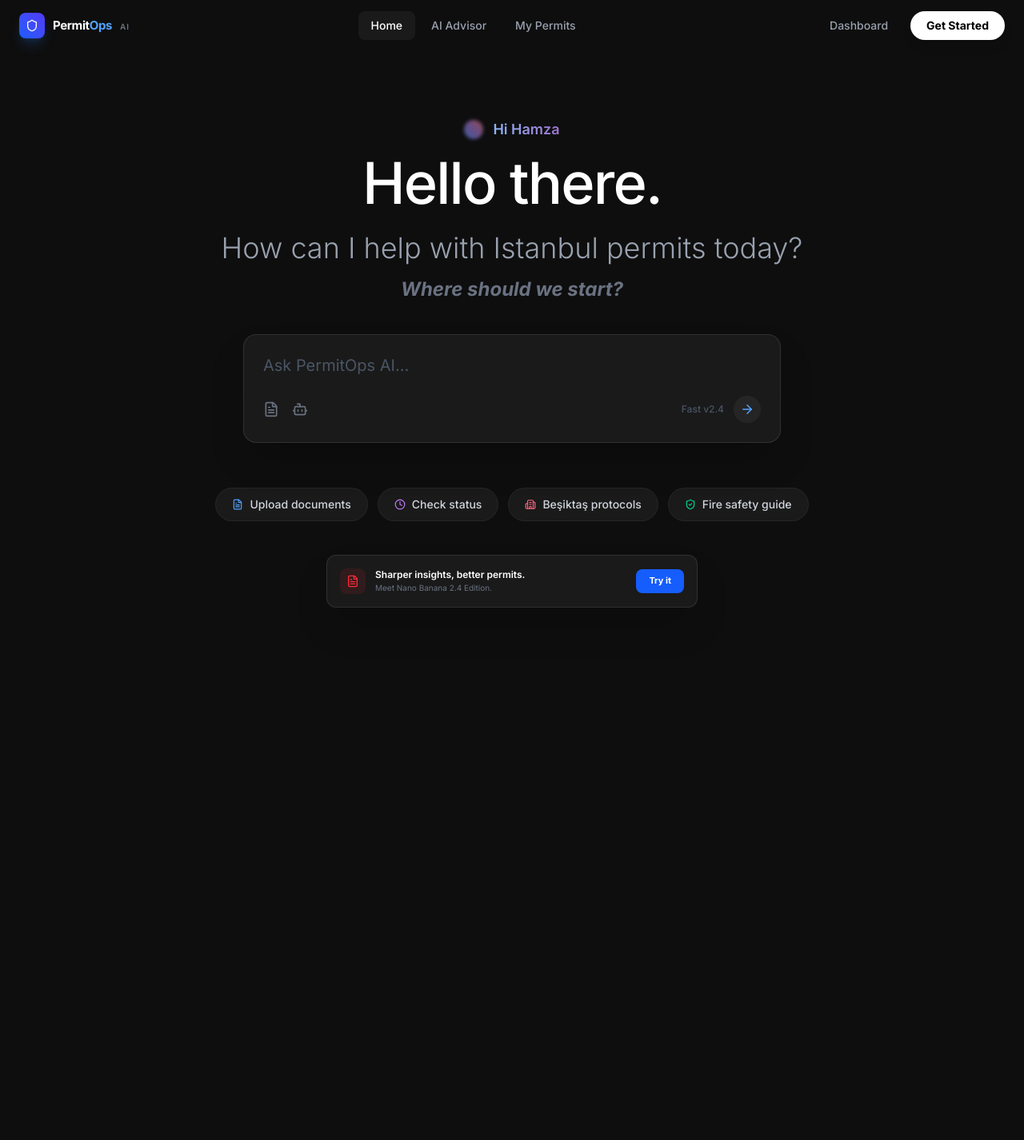
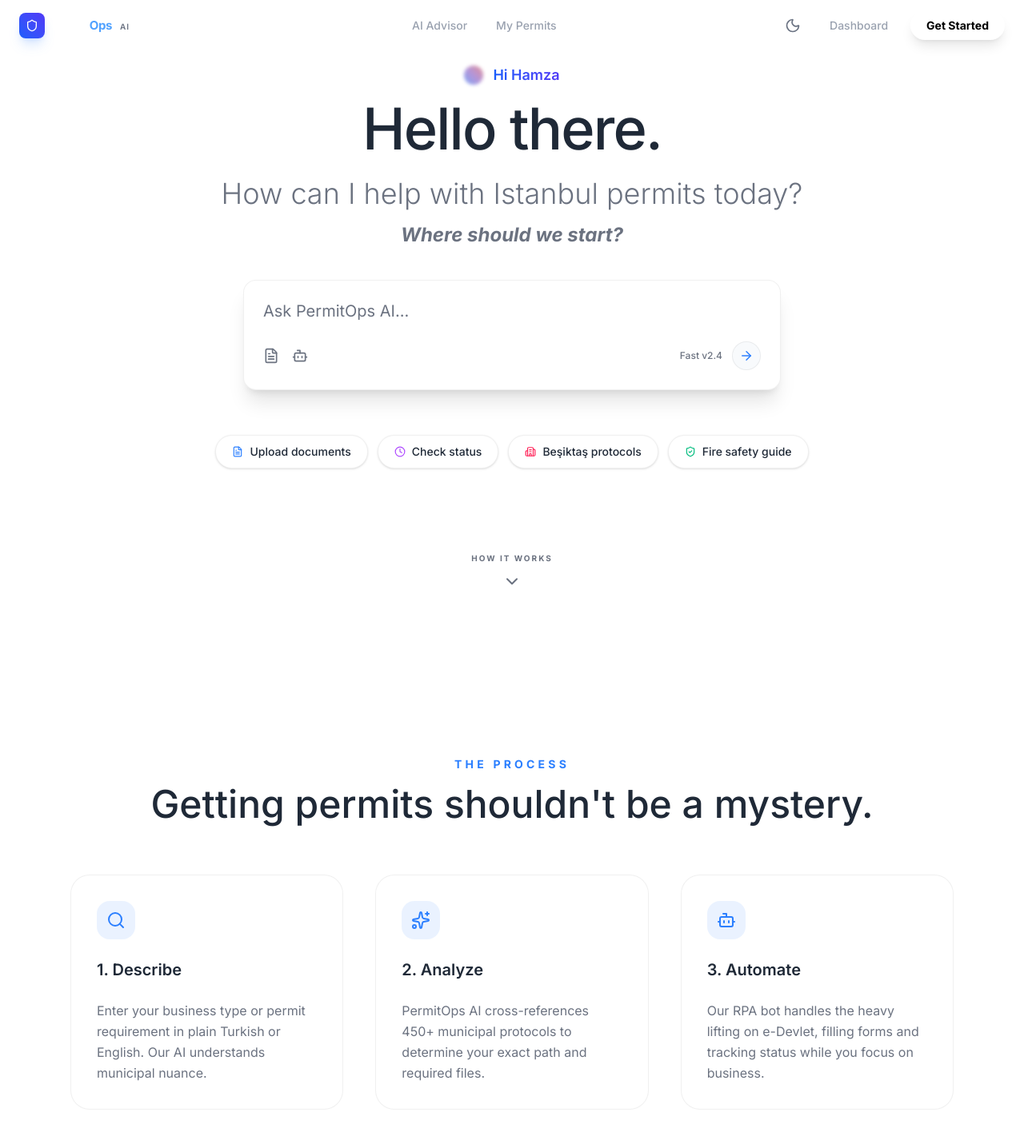
Before and after one commit to hamzax180/permitops-ai, a Next.js app: page / in a window 1280 px wide. Shown: the top 1426 px of the page at 80% size. Before the commit the page ends 800 px from the top, so only its background shows below. Built offline with nearby package versions, Linux system fonts and the light colour scheme.

Commit message:
feat: Gemini UI redesign with dual-theme support, fixed chat clearing, and AI agent pipeline recovery

```diff
--- a/src/app/components/Navbar.tsx
+++ b/src/app/components/Navbar.tsx
@@ -4,7 +4,8 @@
 import { usePathname } from 'next/navigation';
 import { useState, useEffect } from 'react';
 import { motion } from 'framer-motion';
-import { Shield, Menu, X, FileCheck } from 'lucide-react';
+import { Shield, Menu, X, FileCheck, Sun, Moon } from 'lucide-react';
+import ThemeToggle from './ThemeToggle';
 
 const links = [
   { href: '/',          label: 'Home' },
@@ -71,6 +72,7 @@
 
         {/* Right CTA */}
         <div className="hidden md:flex items-center gap-3">
+          <ThemeToggle />
           <Link href="/dashboard">
             <button className="px-4 py-2 text-sm font-medium text-gray-400 hover:text-white transition-colors">
               Dashboard
--- /dev/null
+++ b/src/app/components/ThemeToggle.tsx
@@ -0,0 +1,42 @@
+'use client';
+
+import { useState, useEffect } from 'react';
+import { Sun, Moon } from 'lucide-react';
+
+export default function ThemeToggle() {
+  const [dark, setDark] = useState(false);
+
+  useEffect(() => {
+    // Check initial theme
+    const isDark = document.documentElement.classList.contains('dark') ||
+                   localStorage.getItem('theme') === 'dark';
+    setDark(isDark);
+    if (isDark) {
+      document.documentElement.classList.add('dark');
+    } else {
+      document.documentElement.classList.remove('dark');
+    }
+  }, []);
+
+  const toggle = () => {
+    const newVal = !dark;
+    setDark(newVal);
+    if (newVal) {
+      document.documentElement.classList.add('dark');
+      localStorage.setItem('theme', 'dark');
+    } else {
+      document.documentElement.classList.remove('dark');
+      localStorage.setItem('theme', 'light');
+    }
+  };
+
+  return (
+    <button
+      onClick={toggle}
+      className="p-2 rounded-full hover:bg-white/10 transition-colors text-gray-500 hover:text-white dark:text-gray-400 dark:hover:text-white"
+      aria-label="Toggle Theme"
+    >
+      {dark ? <Sun size={20} /> : <Moon size={20} />}
+    </button>
+  );
+}
--- a/src/app/globals.css
+++ b/src/app/globals.css
@@ -2,8 +2,21 @@
 
 @import "tailwindcss";
 
-/* ─── Gemini Design Tokens ─── */
+/* ─── Flexible Theme Tokens ─── */
 :root {
+  --bg:          #ffffff;
+  --surface:     #ffffff;
+  --surface-2:   #f8fafc;
+  --border:      rgba(0, 0, 0, 0.06);
+  --border-2:    rgba(0, 0, 0, 0.12);
+  --accent:      #3b82f6;
+  --text:        #1f2937;
+  --muted:       #6b7280;
+  --radius:      16px;
+  --nav-bg:      rgba(255, 255, 255, 0.8);
+}
+
+.dark {
   --bg:          #0e0e0e;
   --surface:     #1a1a1a;
   --surface-2:   #2a2a2a;
@@ -12,11 +25,11 @@
   --accent:      #8ab4f8;
   --text:        #e3e3e3;
   --muted:       #9aa0a6;
-  --radius:      16px;
-  --gemini-gradient: linear_gradient(74deg, #4285f4 0, #9b72cb 9%, #d96570 20%, #d96570 24%, #9b72cb 35%, #4285f4 44%, #9b72cb 50%, #d96570 56%, #d96570 61%, #9b72cb 71%, #4285f4 80%, #9b72cb 89%, #d96570 100%);
+  --nav-bg:      rgba(14, 14, 14, 0.8);
 }
 
 html { scroll-behavior: smooth; }
+html, body { min-height: 100vh; }
 
 *, *::before, *::after { box-sizing: border-box; }
 
@@ -28,12 +41,16 @@
   line-height: 1.6;
   -webkit-font-smoothing: antialiased;
   overflow-x: hidden;
-  min-height: 100vh;
+  transition: background-color 0.3s ease, color 0.3s ease;
 
-  /* Premium Gemini Gloom */
+  /* Premium Gloom for dark mode only via class */
+  background-image: none;
+}
+
+.dark body {
   background-image:
-    radial-gradient(circle at 50% 120%, rgba(66, 133, 244, 0.15), transparent 40%),
-    radial-gradient(circle at 10% 20%, rgba(155, 114, 203, 0.05), transparent 30%);
+    radial-gradient(circle at 50% 120%, rgba(66, 133, 244, 0.1), transparent 40%),
+    radial-gradient(circle at 10% 20%, rgba(155, 114, 203, 0.03), transparent 30%);
 }
 
 /* ─── Utility Components ─── */
--- a/src/app/page.tsx
+++ b/src/app/page.tsx
@@ -4,7 +4,8 @@
 import Link from 'next/link';
 import {
   ArrowRight, CheckCircle, Bot, Globe, Database,
-  Clock, Building2, FileText, ShieldCheck
+  Clock, Building2, FileText, ShieldCheck,
+  ChevronDown, Search, Sparkles
 } from 'lucide-react';
 import type { Variants } from 'framer-motion';
 
@@ -37,10 +38,10 @@
 
 export default function Home() {
   return (
-    <main className="min-h-screen bg-[#0e0e0e] text-[#e3e3e3] flex flex-col items-center justify-center px-6 transition-colors duration-500">
+    <main className="min-h-screen bg-[var(--bg)] text-[var(--text)] flex flex-col items-center justify-center px-6 transition-colors duration-500 overflow-hidden">
 
       {/* ═══════════════ GEMINI STYLE CONTENT ═══════════════ */}
-      <section className="w-full max-w-4xl mx-auto flex flex-col items-center text-center space-y-10 py-20">
+      <section className="w-full max-w-4xl mx-auto flex flex-col items-center text-center space-y-10 py-20 relative">
 
         {/* Animated Header Group */}
         <motion.div
@@ -51,12 +52,12 @@
         >
           <div className="flex items-center justify-center gap-3 mb-2">
              <div className="w-6 h-6 animate-pulse bg-gradient-to-tr from-[#4285f4] via-[#9b72cb] to-[#d96570] rounded-full blur-[2px] opacity-80" />
-             <span className="text-transparent bg-clip-text bg-gradient-to-r from-[#8ab4f8] to-[#9b72cb] font-semibold text-lg">
+             <span className="text-transparent bg-clip-text bg-gradient-to-r from-blue-600 to-indigo-600 dark:from-[#8ab4f8] dark:to-[#9b72cb] font-semibold text-lg">
                Hi Hamza
              </span>
           </div>
 
-          <h1 className="text-5xl md:text-7xl font-medium tracking-tight text-white leading-tight">
+          <h1 className="text-5xl md:text-7xl font-medium tracking-tight text-[var(--text)] leading-tight">
             Hello there.
           </h1>
 
@@ -64,7 +65,7 @@
             initial={{ opacity: 0 }}
             animate={{ opacity: 1 }}
             transition={{ delay: 0.4, duration: 1 }}
-            className="text-3xl md:text-4xl text-gray-400 font-light"
+            className="text-3xl md:text-4xl text-[var(--muted)] font-light"
           >
             How can I help with Istanbul permits today?
           </motion.h2>
@@ -73,7 +74,7 @@
             initial={{ opacity: 0 }}
             animate={{ opacity: 1 }}
             transition={{ delay: 1.2, duration: 2 }}
-            className="text-xl md:text-2xl text-gray-500 font-light italic"
+            className="text-xl md:text-2xl text-[var(--muted)] font-light italic opacity-60"
           >
             Where should we start?
           </motion.p>
@@ -86,23 +87,23 @@
           transition={{ delay: 1.8, duration: 0.5 }}
           className="w-full max-w-2xl relative group"
         >
-          <div className="absolute inset-0 bg-white/5 rounded-2xl blur-xl group-hover:bg-white/10 transition-all duration-300 -z-10" />
-          <div className="bg-[#1a1a1a] border border-white/10 rounded-2xl p-6 flex flex-col gap-4 text-left shadow-2xl">
+          <div className="absolute inset-0 bg-[var(--accent)]/5 rounded-2xl blur-xl group-hover:bg-[var(--accent)]/10 transition-all duration-300 -z-10" />
+          <div className="bg-[var(--surface)] border border-[var(--border)] rounded-2xl p-6 flex flex-col gap-4 text-left shadow-xl dark:shadow-2xl">
             <input
               type="text"
               placeholder="Ask PermitOps AI..."
-              className="bg-transparent border-none outline-none text-xl text-white placeholder-gray-600 w-full"
+              className="bg-transparent border-none outline-none text-xl text-[var(--text)] placeholder-[var(--muted)] w-full"
             />
             <div className="flex items-center justify-between pt-2">
-              <div className="flex items-center gap-4 text-gray-500">
-                <FileText size={20} className="hover:text-white cursor-pointer transition-colors" />
-                <Bot size={20} className="hover:text-white cursor-pointer transition-colors" />
+              <div className="flex items-center gap-4 text-[var(--muted)]">
+                <FileText size={20} className="hover:text-[var(--text)] cursor-pointer transition-colors" />
+                <Bot size={20} className="hover:text-[var(--text)] cursor-pointer transition-colors" />
               </div>
               <div className="flex items-center gap-3">
-                 <span className="text-xs text-gray-600 font-medium">Fast v2.4</span>
+                 <span className="text-xs text-[var(--muted)] font-medium">Fast v2.4</span>
                  <Link href="/chat">
-                    <button className="bg-white/5 hover:bg-white/10 p-2 rounded-full transition-colors">
-                      <ArrowRight size={18} className="text-blue-400" />
+                    <button className="bg-[var(--surface-2)] hover:bg-[var(--border-2)] p-2 rounded-full transition-colors border border-[var(--border)]">
+                      <ArrowRight size={18} className="text-blue-500" />
                     </button>
                  </Link>
               </div>
@@ -118,14 +119,14 @@
           className="flex flex-wrap items-center justify-center gap-3 pt-4"
         >
           {[
-            { label: 'Upload documents', icon: FileText, color: 'text-blue-400' },
-            { label: 'Check status', icon: Clock, color: 'text-purple-400' },
-            { label: 'Beşiktaş protocols', icon: Building2, color: 'text-rose-400' },
-            { label: 'Fire safety guide', icon: ShieldCheck, color: 'text-emerald-400' },
+            { label: 'Upload documents', icon: FileText, color: 'text-blue-500' },
+            { label: 'Check status', icon: Clock, color: 'text-purple-500' },
+            { label: 'Beşiktaş protocols', icon: Building2, color: 'text-rose-500' },
+            { label: 'Fire safety guide', icon: ShieldCheck, color: 'text-emerald-500' },
           ].map((item, i) => (
             <button
               key={i}
-              className="flex items-center gap-2 px-5 py-2.5 rounded-full bg-[#1a1a1a] border border-white/5 hover:border-white/20 hover:bg-[#252525] transition-all text-sm font-medium text-gray-300"
+              className="flex items-center gap-2 px-5 py-2.5 rounded-full bg-[var(--surface)] border border-[var(--border)] hover:border-[var(--border-2)] hover:bg-[var(--surface-2)] transition-all text-sm font-medium text-[var(--text)] shadow-sm"
             >
               <item.icon size={14} className={item.color} />
               {item.label}
@@ -133,31 +134,70 @@
           ))}
         </motion.div>
 
+        {/* Scroll Down Arrow */}
+        <motion.div
+           initial={{ opacity: 0 }}
+           animate={{ opacity: 1 }}
+           transition={{ delay: 2.8, duration: 1 }}
+           className="pt-16 flex flex-col items-center gap-2 cursor-pointer group"
+           onClick={() => document.getElementById('how-it-works')?.scrollIntoView({ behavior: 'smooth' })}
+        >
+          <span className="text-[10px] font-bold uppercase tracking-[0.2em] text-[var(--muted)] group-hover:text-[var(--text)] transition-colors">How it works</span>
+          <motion.div
+            animate={{ y: [0, 8, 0] }}
+            transition={{ repeat: Infinity, duration: 2, ease: "easeInOut" }}
+            className="text-[var(--muted)] group-hover:text-[var(--accent)] transition-colors"
+          >
+            <ChevronDown size={24} />
+          </motion.div>
+        </motion.div>
+
       </section>
 
-      {/* ═══════════════ PROMO SLIDE ═══════════════ */}
-      <motion.div
-        initial={{ opacity: 0, y: 40 }}
-        animate={{ opacity: 1, y: 0 }}
-        transition={{ delay: 3, duration: 0.8 }}
-        className="fixed bottom-10 w-full max-w-lg px-6"
-      >
-        <div className="bg-[#1a1a1a] border border-white/10 rounded-xl p-4 flex items-center justify-between shadow-2xl">
-          <div className="flex items-center gap-3">
-             <div className="bg-red-500/10 text-red-500 p-2 rounded-lg">
-                <FileText size={16} />
-             </div>
-             <div>
-                <p className="text-xs font-semibold text-white">Sharper insights, better permits.</p>
-                <p className="text-[10px] text-gray-500">Meet Nano Banana 2.4 Edition.</p>
-             </div>
-          </div>
-          <button className="bg-blue-600 hover:bg-blue-700 text-white text-[11px] font-bold px-4 py-1.5 rounded-lg transition-colors">
-            Try it
-          </button>
+      {/* ═══════════════ HOW IT WORKS SECTION ═══════════════ */}
+      <section id="how-it-works" className="w-full max-w-6xl mx-auto py-32 px-6">
+        <div className="text-center mb-16 space-y-4">
+           <h3 className="text-sm font-bold uppercase tracking-[0.3em] text-blue-500">The Process</h3>
+           <h2 className="text-3xl md:text-5xl font-medium">Getting permits shouldn't be a mystery.</h2>
         </div>
-      </motion.div>
 
+        <div className="grid grid-cols-1 md:grid-cols-3 gap-10">
+          {[
+            {
+              title: "1. Describe",
+              desc: "Enter your business type or permit requirement in plain Turkish or English. Our AI understands municipal nuance.",
+              icon: Search
+            },
+            {
+              title: "2. Analyze",
+              desc: "PermitOps AI cross-references 450+ municipal protocols to determine your exact path and required files.",
+              icon: Sparkles
+            },
+            {
+              title: "3. Automate",
+              desc: "Our RPA bot handles the heavy lifting on e-Devlet, filling forms and tracking status while you focus on business.",
+              icon: Bot
+            }
+          ].map((step, i) => (
+            <motion.div
+              key={i}
+              whileInView={{ opacity: 1, y: 0 }}
+              initial={{ opacity: 0, y: 20 }}
+              viewport={{ once: true }}
+              transition={{ delay: i * 0.2 }}
+              className="bg-[var(--surface)] border border-[var(--border)] rounded-3xl p-8 space-y-6 hover:shadow-xl transition-shadow dark:hover:border-white/10"
+            >
+              <div className="w-12 h-12 rounded-2xl bg-blue-500/10 flex items-center justify-center text-blue-500">
+                 <step.icon size={24} />
+              </div>
+              <h4 className="text-xl font-semibold">{step.title}</h4>
+              <p className="text-[var(--muted)] leading-relaxed">
+                {step.desc}
+              </p>
+            </motion.div>
+          ))}
+        </div>
+      </section>
     </main>
   );
 }
```
Also changed, not shown: src/app/chat/page.tsx (+61 -76 lines), src/app/layout.tsx (+12 -0 lines), 2 other files (tests, documents, lock files or other folders).
